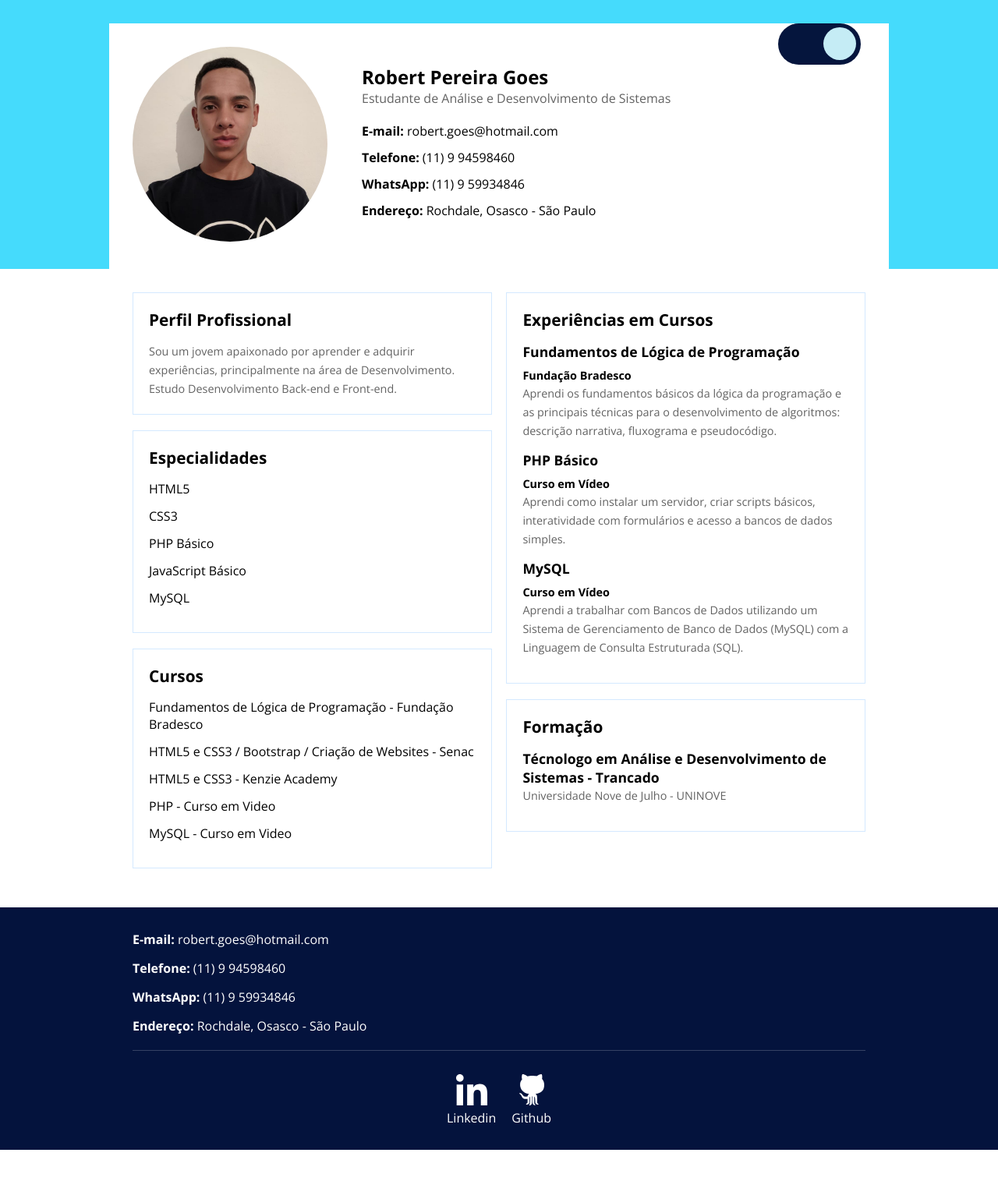
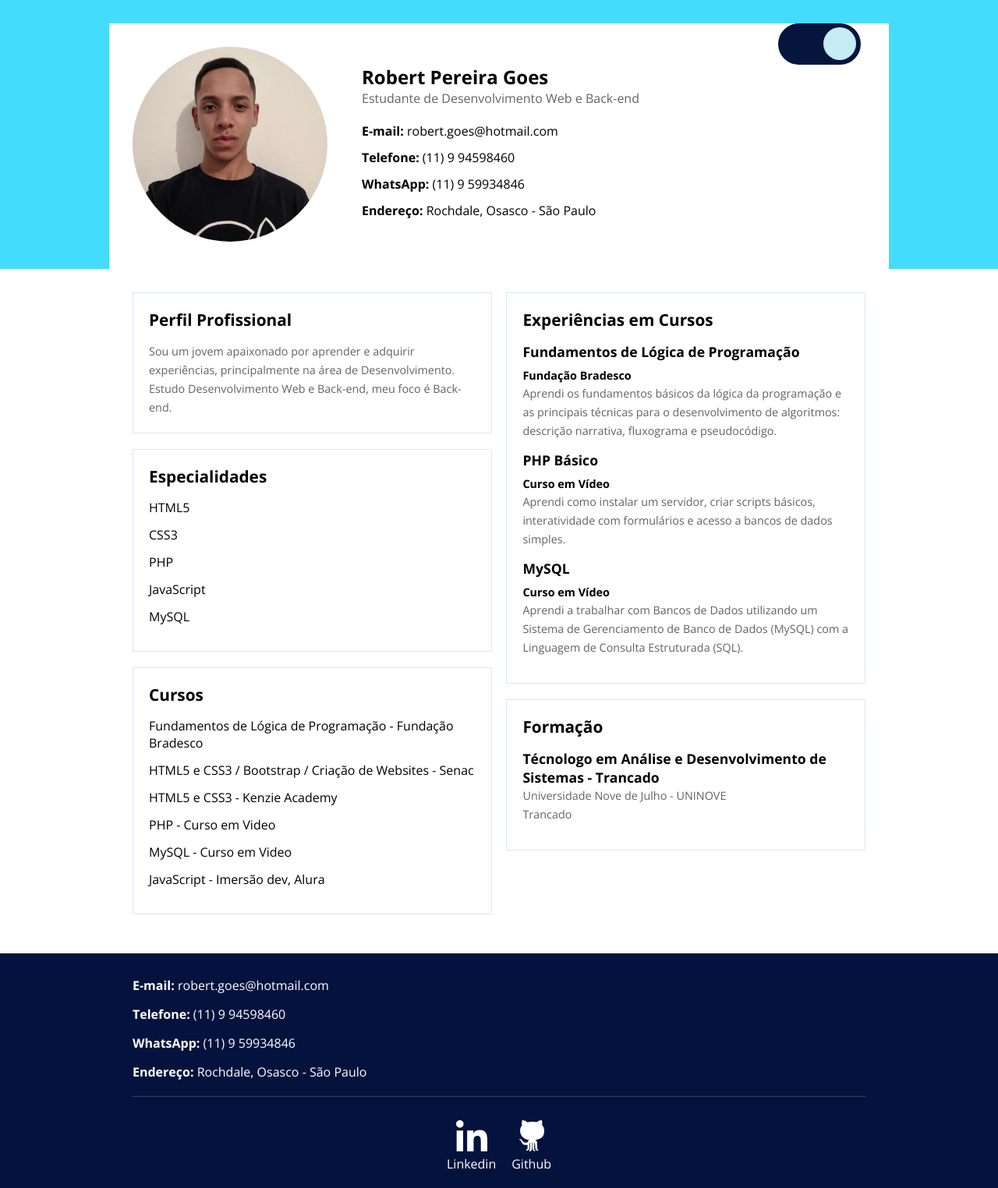
Before and after one commit to robertgoes/robertgoes.github.io, a plain HTML site: page index.html in a window 1280 px wide. Shown: the top 1524 px of the page at 78% size. Before the commit the page ends 1475 px from the top, so only its background shows below. Drawn offline with nearby package versions, Linux system fonts and the light colour scheme.

Commit message:
Atualização do index.html

```diff
--- a/index.html
+++ b/index.html
@@ -27,7 +27,7 @@
                     <div class="coluna coluna-direita">
                     <!-- INFORMAÇÕES PESSOAIS -->
                         <h1>Robert Pereira Goes</h1>
-                        <p>Estudante de Análise e Desenvolvimento de Sistemas</p>
+                        <p>Estudante de Desenvolvimento Web e Back-end</p>
 
                         <ul>
                             <li>
@@ -56,7 +56,7 @@
                             <h2>Perfil Profissional</h2>
                             <p>
                                 Sou um jovem apaixonado por aprender e adquirir experiências, principalmente na área de Desenvolvimento.
-                                Estudo Desenvolvimento Back-end e Front-end.
+                                Estudo Desenvolvimento Web e Back-end, meu foco é Back-end.
                             </p>
                         </section>
 
@@ -65,8 +65,8 @@
                             <ul>
                                 <li>HTML5</li>
                                 <li>CSS3</li>
-                                <li>PHP Básico</li>
-                                <li>JavaScript Básico</li>
+                                <li>PHP</li>
+                                <li>JavaScript</li>
                                 <li>MySQL</li>
                             </ul>
                         </section>
@@ -79,6 +79,7 @@
                                     <li>HTML5 e CSS3 - Kenzie Academy</li>
                                     <li>PHP - Curso em Video</li>
                                     <li>MySQL - Curso em Video</li>
+                                    <li>JavaScript - Imersão dev, Alura</li>
                             </ul>
                         </section>
                     </div>
@@ -119,6 +120,7 @@
                                 <li>
                                     <h3>Técnologo em Análise e Desenvolvimento de Sistemas - Trancado</h3>
                                     <p>Universidade Nove de Julho - UNINOVE</p>
+                                    <p>Trancado</p>
                                 </li>
                             </ul>
                         </section>
@@ -153,7 +155,7 @@
                             </a>
                         </li>
                         <li>
-                            <a href="#">
+                            <a href="https://github.com/robertgoes" target="_blank">
                                 <img src="img/github-big-logo.svg" alt="Github">
                                 <p>Github</p>
                             </a>
```
